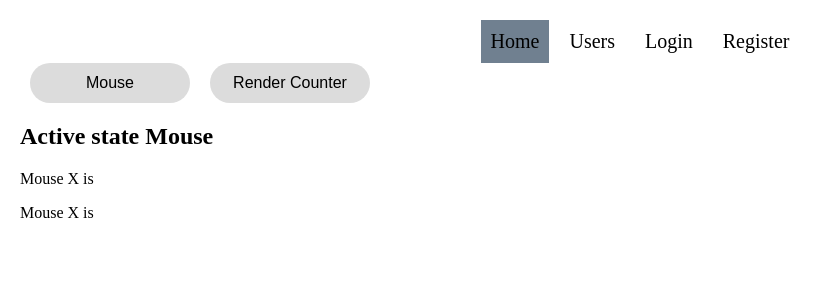
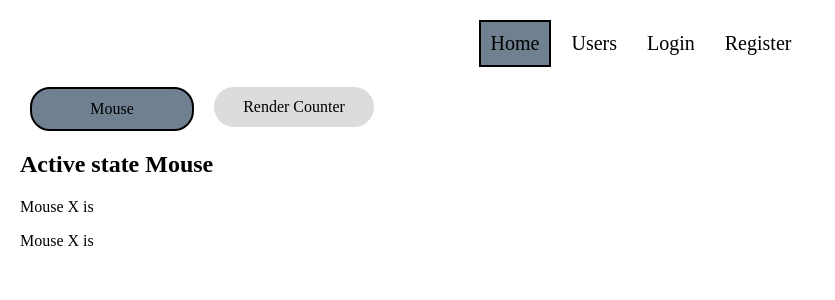
Before and after one commit to tikmirumian/react-project, a React (Create React App) app: page / in a window 1280 px wide. Shown: the top 300 px of the page, without its empty margins (0-835 px from the left). Built offline with nearby package versions, Linux system fonts and the light colour scheme; the HTML template or start-up script is replaced by a standard one.

Commit message:
Add pagination for Users page

```diff
--- a/src/App.css
+++ b/src/App.css
@@ -2,6 +2,7 @@ body{
     margin: 0;
     padding: 20px;
     font-family: "sans-serif";
+    height: 90vh;
 }
 
 header nav {
@@ -10,6 +11,7 @@ header nav {
     align-items: center;
     gap: 10px;
     font-size: 20px;
+    margin-bottom: 20px;
 }
 
 header a {
@@ -21,4 +23,5 @@ header a {
 header nav a.active {
     background-color: slategray;
     pointer-events: none;
+    border: black 2px  solid;
 }
--- a/src/pages/Home/Home.css
+++ b/src/pages/Home/Home.css
@@ -3,6 +3,9 @@
 }
 
 .button{
+    display: flex;
+    justify-content: center;
+    align-items: center;
     width: 160px;
     height: 40px;
     border-radius: 20px;
@@ -10,11 +13,11 @@
     background-color: gainsboro;
     margin: 0 10px;
     font-size: 16px;
+    cursor: pointer;
 }
 
-button a{
-    text-decoration: none;
+.button.active {
+    background-color: slategray;
+    pointer-events: none;
+    border: black 2px  solid;;
 }
-button:active {
-    border: 2px solid seagreen;
-}
--- a/src/pages/Home/Home.js
+++ b/src/pages/Home/Home.js
@@ -7,20 +7,20 @@ export default function Home() {
   return (
     <>
       <div className="home">
-        <button
-          className="button"
+        <div
+          className={`button ${activeSection === 'mouse' ? 'active' : ''}`}
           onClick={() => {
             setActiveSection('mouse');
           }}>
           Mouse
-        </button>
-        <button
-          className="button"
+        </div>
+        <div
+          className={`button ${activeSection === 'render' ? 'active' : ''}`}
           onClick={() => {
             setActiveSection('render');
           }}>
           Render Counter
-        </button>
+        </div>
       </div>
       <>
         {activeSection === 'mouse' ? (
--- a/src/pages/Users/Users.css
+++ b/src/pages/Users/Users.css
@@ -3,3 +3,34 @@
     justify-content: center;
     align-items: center;
 }
+
+.footer{
+    display: flex;
+    justify-content: center;
+    margin-top: auto;
+}
+
+.footerMain{
+    display: flex;
+    flex-direction: row;
+    padding: 30px;
+}
+
+.buttonNum{
+    display: flex;
+    justify-content: center;
+    align-items: center;
+    width: 35px;
+    height: 35px;
+    margin: 10px;
+    border-radius: 50%;
+    border: none;
+    background-color: skyblue;
+    cursor: pointer;
+}
+
+.buttonNum.active{
+    background-color: slategray;
+    pointer-events: none;
+    border: black 2px  solid;
+}
--- a/src/pages/Users/Users.js
+++ b/src/pages/Users/Users.js
@@ -5,22 +5,32 @@ export default function Users() {
   const [isLoading, setIsLoading] = useState(false);
   const [error, setError] = useState();
   const [userInfo, setUserInfo] = useState();
-
+  const [switchPage, setSwitchPage] = useState(1);
+  const [totalPage, setTotalPage] = useState(0);
+  const newTotal = [];
+  for (let i = 0; i < totalPage; i++) {
+    newTotal.push(i + 1);
+  }
   useEffect(() => {
     const fetchUsers = async () => {
       setIsLoading(true);
       try {
-        const res = await fetch('https://reqres.in/api/users?per_page=3 ');
+        const res = await fetch(`https://reqres.in/api/users?per_page=3&page=${switchPage} `);
         const user = await res.json();
         setUserInfo(user);
+        setTotalPage(user.total_pages);
+        setSwitchPage(user.page);
       } catch (err) {
         setError(err);
       } finally {
         setIsLoading(false);
       }
     };
-    fetchUsers();
-  }, []);
+    void fetchUsers();
+  }, [switchPage]);
+
+  console.log(switchPage);
+
   if (isLoading) {
     return <h1>...loading</h1>;
   }
@@ -28,12 +38,30 @@ export default function Users() {
   if (error) {
     return <h1>Something went wrong! Please try again</h1>;
   }
+
   return (
     <>
       <header className="header">
         <h1>Hello ReqRes users!</h1>
       </header>
       <main>{userInfo && <User userInfo={userInfo.data} />}</main>
+      <div className="footer">
+        <div className="footerMain">
+          {totalPage !== 0 &&
+            newTotal.map((num, index) => {
+              return (
+                <div
+                  className={`buttonNum ${switchPage === num ? 'active' : ''}`}
+                  onClick={() => {
+                    setSwitchPage(num);
+                  }}
+                  key={index}>
+                  {num}
+                </div>
+              );
+            })}
+        </div>
+      </div>
     </>
   );
 }
```
